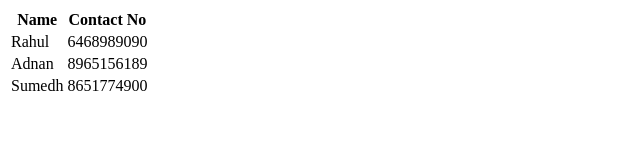
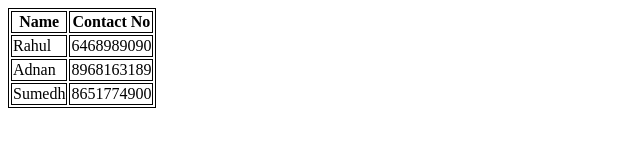
Before and after one commit to Am271/phone-book, a plain HTML site: page index.html in a window 1280 px wide. Shown: the whole page, without its empty margins (0-640 px from the left). Drawn offline with Linux system fonts and the light colour scheme.

Commit message:
Added CSS - table border, and changed one entry

```diff
--- /dev/null
+++ b/index.css
@@ -0,0 +1,3 @@
+table, th, td {
+	border: 1px solid black;
+}
--- a/index.html
+++ b/index.html
@@ -4,6 +4,7 @@
 	<meta charset="utf-8">
 	<meta name="viewport" content="width=device-width, initial-scale=1">
 	<title>Phone Book</title>
+	<link rel="stylesheet" type="text/css" href="./index.css">
 </head>
 <body>
 	<table>
@@ -17,7 +18,7 @@
 		</tr>
 		<tr>
 			<td>Adnan</td>
-			<td>8965156189</td>
+			<td>8968163189</td>
 		</tr>
 		<tr>
 			<td>Sumedh</td>
```
